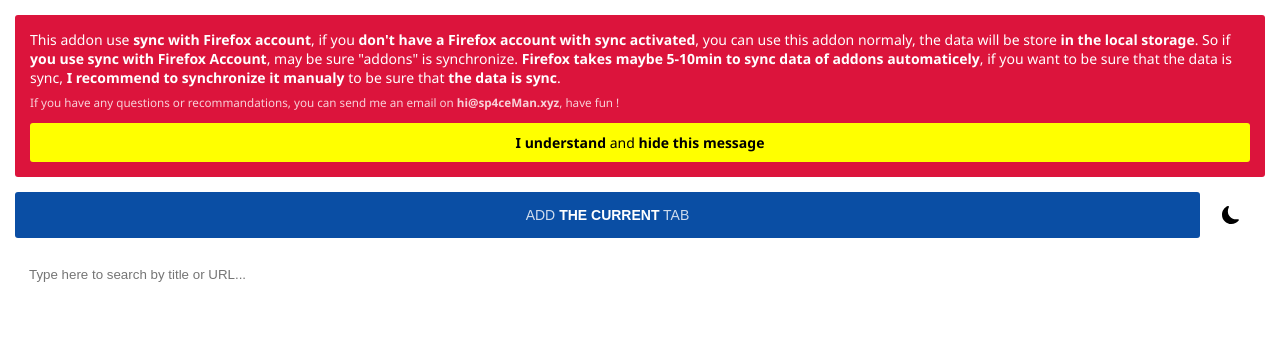
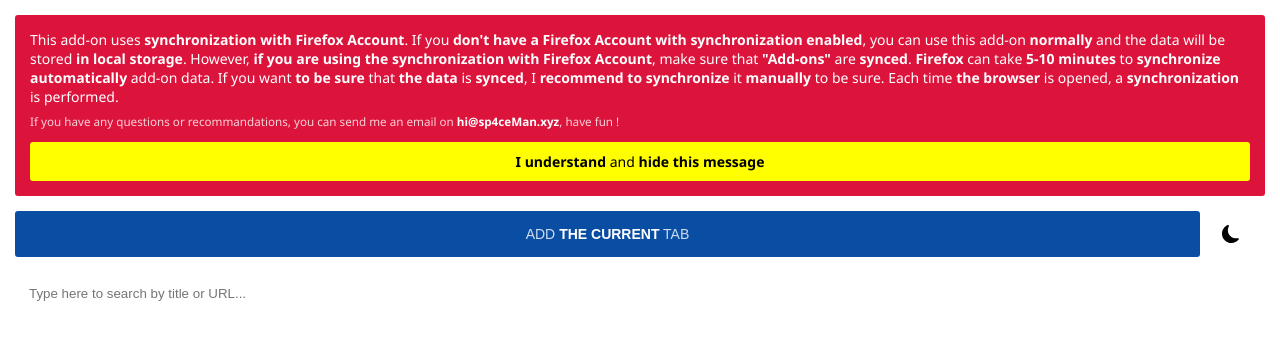
Before and after one commit to sp4ceMan99/My-reading-list, a browser extension: page src/index.html in a window 1280 px wide. Shown: the top 340 px of the page. Drawn offline with Linux system fonts and the light colour scheme.

Commit message:
Update about sync

```diff
--- a/src/index.html
+++ b/src/index.html
@@ -9,8 +9,8 @@
   <header>
     <a class="aboutsyncBTN" href="#"><strong>Important</strong> message about synchronization</a>
     <div class="aboutsync">
-      <p>This addon use <b>sync with Firefox account</b>, if you <b>don't have a Firefox account with sync activated</b>, you can use this addon normaly, the data will be store <b>in the local storage</b>. So if <b>you use sync with Firefox Account</b>, may be sure "addons" is synchronize. <b>Firefox takes maybe 5-10min to sync data of addons automaticely</b>, if you want to be sure that the data is sync, <b>I recommend to synchronize it manualy</b> to be sure that <b>the data is sync</b>.</p>
-      <p class="opacity" style="margin-top: 5px;"><small>If you have any questions or recommandations, you can send me an email on <b>hi@sp4ceMan.xyz</b>, have fun !</small></p>
+      <p>This add-on uses <b>synchronization with Firefox Account</b>. If you <b>don't have a Firefox Account with synchronization enabled</b>, you can use this add-on <b>normally</b> and the data will be stored <b>in local storage</b>. However, <b>if you are using the synchronization with Firefox Account</b>, make sure that <b>"Add-ons"</b> are <b>synced</b>. <b>Firefox</b> can take <b>5-10 minutes</b> to <b>synchronize automatically</b> add-on data. If you want <b>to be sure</b> that <b>the data</b> is <b>synced</b>, I <b>recommend to synchronize</b> it <b>manually</b> to be sure. Each time <b>the browser</b> is opened, a <b>synchronization</b> is performed.</p>
+      <p style="margin-top: 5px;user-select: text;"><span class="opacity"><small>If you have any questions or recommandations, you can send me an email on</span> <b>hi@sp4ceMan.xyz</b><span class="opacity">, have fun !</span></small></p>
       <a href="#" class="aboutsync__gotit"><b>I understand</b> and <b>hide this message</b></a>
     </div>
     <section class="addAndTheme">
```
